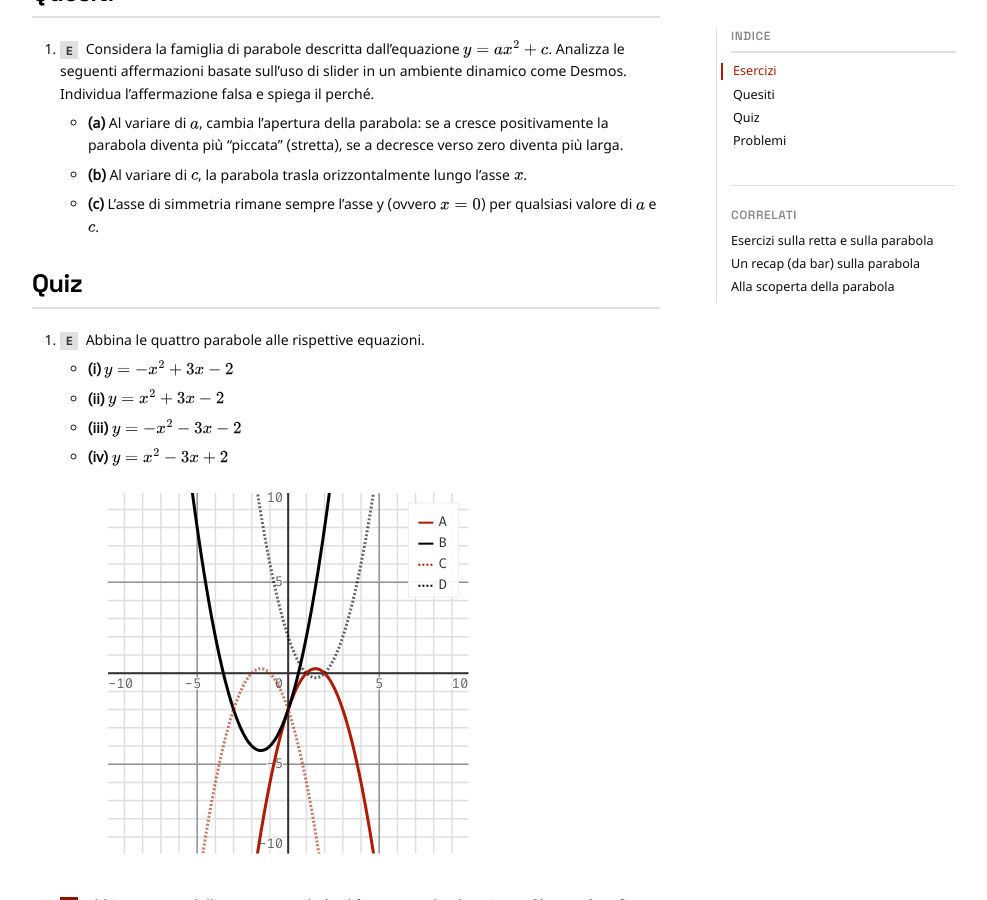
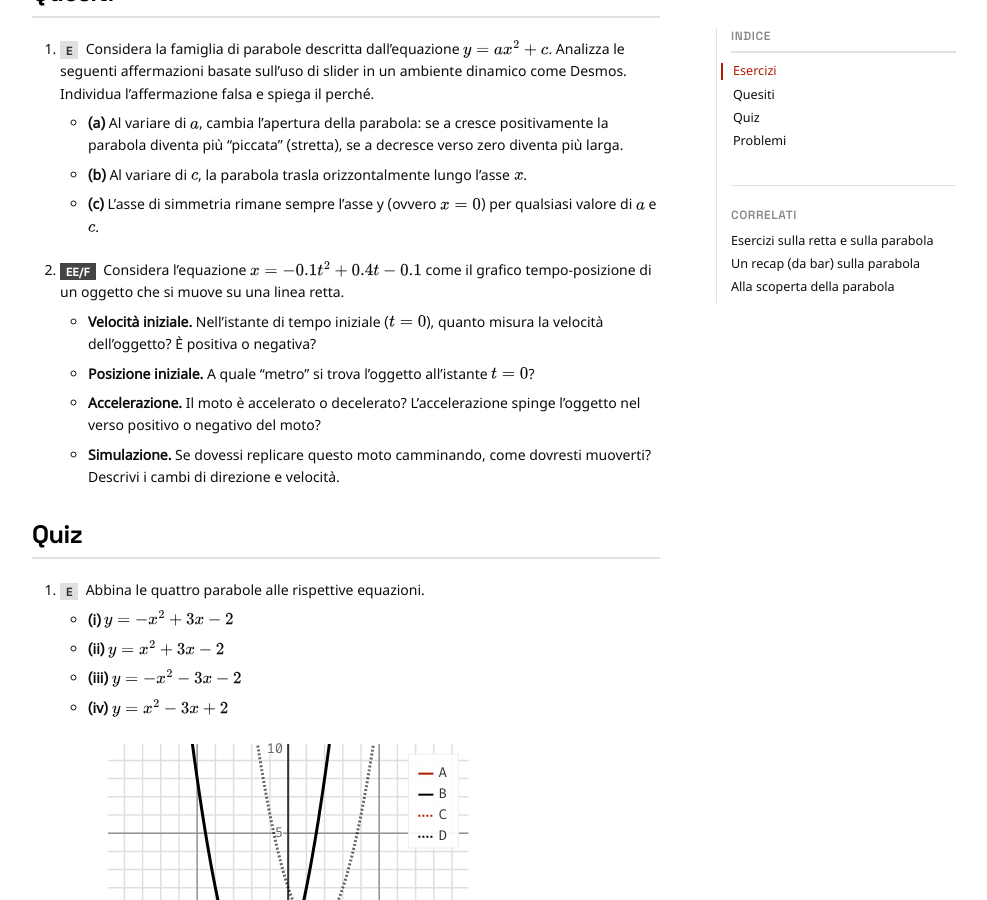
Before and after one commit to Bradwave/matephis, a Jekyll site: the page built from _notes/Public/esercizi-parabola.md, in a window 1280 px wide and 900 px high, scrolled down 1029 px. Shown: the whole window, without its empty margins (146-1133 px from the left). Built offline with Jekyll 4.4.1, drawn with Linux system fonts in a browser that asks for light colours; some of the changed text lies outside the part shown.

Commit message:
Edits parabola exercises.

````diff
--- a/_notes/Public/esercizi-parabola.md
+++ b/_notes/Public/esercizi-parabola.md
@@ -34,6 +34,11 @@
 	- **(a)** Al variare di $a$, cambia l'apertura della parabola: se a cresce positivamente la parabola diventa più "piccata" (stretta), se a decresce verso zero diventa più larga.
 	- **(b)** Al variare di $c$, la parabola trasla orizzontalmente lungo l'asse $x$.
 	- **(c)** L'asse di simmetria rimane sempre l'asse y (ovvero $x = 0$) per qualsiasi valore di $a$ e $c$.
+2. **[EE/F]** Considera l'equazione $x = −0.1t^2 + 0.4t − 0.1$ come il grafico tempo-posizione di un oggetto che si muove su una linea retta.
+	- **Velocità iniziale.** Nell’istante di tempo iniziale ($t = 0$), quanto misura la velocità dell'oggetto? È positiva o negativa?
+	- **Posizione iniziale.** A quale "metro" si trova l'oggetto all'istante $t = 0$?
+	- **Accelerazione.** Il moto è accelerato o decelerato? L'accelerazione spinge l'oggetto nel verso positivo o negativo del moto?
+	- **Simulazione.** Se dovessi replicare questo moto camminando, come dovresti muoverti? Descrivi i cambi di direzione e velocità.
 
 ## Quiz
 
@@ -78,10 +83,10 @@
 }
 ```
 3. **[EE]** Considera la parabola di equazione y=ax2+bx+c. Sappiamo che il coefficiente b rappresenta la pendenza della retta tangente alla parabola nel punto di intersezione con l’asse y. Se osserviamo una parabola che passa per l'origine e in quel punto è decrescente, cosa possiamo dire dei suoi coefficienti?
-	• **(a)** $c=0$ e $b>0$.
-	• **(b)** $c \neq 0$ e $b<0$.
-	• **(c)** c=0 e $b<0$.
-	• **(d)** c=0 e a<0.
+	• **(a)** $c = 0$ e $b > 0$.
+	• **(b)** $c \neq 0$ e $b < 0$.
+	• **(c)** $c = 0$ e $b < 0$.
+	• **(d)** $c = 0$ e $a < 0$.
 4. **[F]** Immagina che la parabola $y = ax^2 + bx + c$ rappresenti il grafico tempo-posizione di un oggetto che si muove su una linea retta. Se il coefficiente $a$ è negativo, cosa sta succedendo fisicamente all'oggetto?
 	• **(a)** L'oggetto sta rallentando fino a fermarsi.
 	• **(b)** L'oggetto si muove all'indietro.
````
